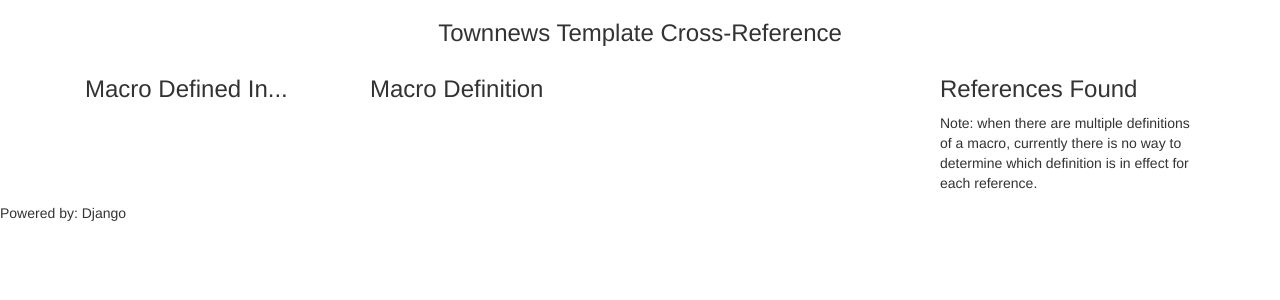
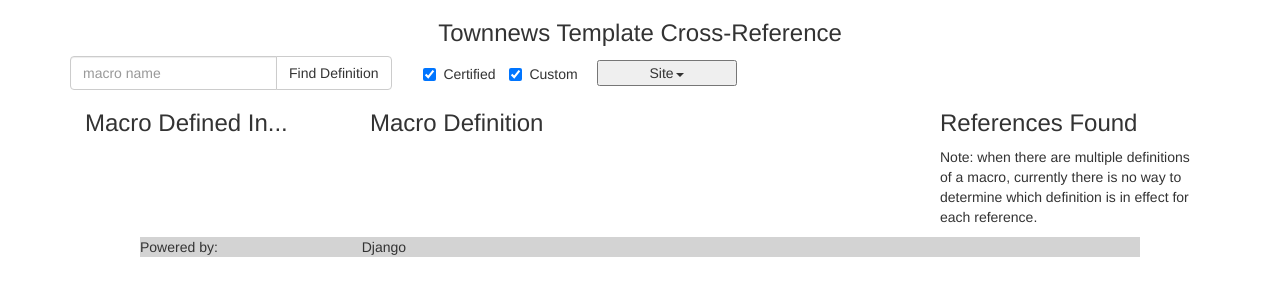
Before and after one commit to alflanagan/utl_lookup, a Django app: template utl_files/templates/utl_files/search.html in a window 1280 px wide. Shown: the top 300 px of the page. Run offline with Django 3.2, Linux system fonts and the light colour scheme; the template is opened without the code that fills it, so the values that code supplies are empty; some libraries are stand-ins or nearby versions.

Commit message:
Begin develop functional macro search

```diff
--- /dev/null
+++ b/utl_files/static/js/utl_files_search.js
@@ -0,0 +1,49 @@
+/**
+ * macros -- module of functions for Townnews macro reference page
+ *
+ * @copyright 2016 BH Media Group, Inc.
+ * @author A. Lloyd Flanagan
+ *
+ */
+
+/* jshint
+      asi: true,
+      bitwise: true,
+      browser: true,
+      curly: true,
+      devel: true,
+      eqeqeq: true,
+      esversion: 6,
+      forin: true,
+      freeze: true,
+      jquery: true,
+      futurehostile: true,
+      latedef: true,
+      noarg: true,
+      nocomma: true,
+      nonew: true,
+      strict: true,
+      undef: true,
+      unused: true,
+      varstmt: true
+*/
+/* global
+   $, Encoder
+*/
+
+$(function () {
+  "use strict";
+  const utl_files = window.utl_files
+
+  $("#id_site li").on("click", function (evt) { console.log("site chosen: " + evt.currentTarget.innerText)})
+
+  $("#id_custom_check").on("click", function(evt) {
+    console.log(evt.currentTarget.innerText)
+  })
+
+})
+
+// Local Variables:
+// js-indent-level: 2
+// js2-strict-missing-semi-warning: nil
+// End:
--- a/utl_files/static/styles/site.css
+++ b/utl_files/static/styles/site.css
@@ -68,6 +68,24 @@
   font-variant: small-caps;
   background-color: lightgrey;
 }
+.footer .django-ver {
+  margin-left: 10em;
+  margin-right: 10em;
+  background-color: lightgrey;
+}
+#id_site_div.dropdown #id_site_btn {
+  width: 10em;
+}
+#id_site_div.dropdown #id_site_label {
+  display: none;
+}
+#id_site_div.dropdown #id_site li:hover {
+  background-color: grey;
+  color: white;
+}
+#id_checkbox_group {
+  margin-left: 2em;
+}
 /********************************/
 /* syntax highlighting          */
 /********************************/
@@ -111,10 +129,6 @@ span.else_stmt {
 span.elseif_stmt {
   color: blueviolet;
 }
-/* alas, we sometimes end up with IDs tagged as "id"
-   and sometimes with "expr". Good idea to use same
-   color for both.
-*/
 span.expr {
   color: slateblue;
 }
@@ -156,7 +170,7 @@ span.return_stmt {
 span.while_stmt {
   color: blueviolet;
 }
-span.end_utl {
+span.eostmt {
   font-weight: bold;
   color: green;
 }
@@ -164,6 +178,11 @@ span.end_utl {
 span.utl_delim {
   font-weight: bold;
   color: green;
+}
+@media (min-width: 1420px) {
+  .container {
+    width: 1370px;
+  }
 }
 /* Remaining syntax styles
 
--- a/utl_files/static/styles/site.less
+++ b/utl_files/static/styles/site.less
@@ -87,6 +87,29 @@
     }
 }
 
+.footer .django-ver {
+    margin-left: 10em;
+    margin-right: 10em;
+    background-color: lightgrey;
+}
+
+#id_site_div.dropdown {
+    #id_site_btn {
+        width: 10em;
+    }
+    #id_site_label {
+        display: none;
+    }
+    #id_site li:hover {
+        background-color: grey;
+        color: white;
+    }
+}
+
+#id_checkbox_group {
+    margin-left: 2em;
+}
+
 /********************************/
 /* syntax highlighting          */
 /********************************/
@@ -109,10 +132,6 @@ span.dotted_id {color: @id_color;}
 span.echo_stmt {color: @keyword_color; }
 span.else_stmt {color: @keyword_color; }
 span.elseif_stmt {color: @keyword_color; }
-/* alas, we sometimes end up with IDs tagged as "id"
-   and sometimes with "expr". Good idea to use same
-   color for both.
-*/
 span.expr {color: @id_color;}
 span.for_stmt {color: @keyword_color; }
 span.id {color: @id_color !important; }
@@ -127,10 +146,16 @@ span.paren_expr {color: pink;}
 span.return_stmt {color: @keyword_color; }
 span.while_stmt  {color: @keyword_color; }
 
-span.end_utl {font-weight: bold; color: green; }
+span.eostmt {font-weight: bold; color: green; }
 
 /* extra class added by view */
 span.utl_delim {font-weight: bold; color: green; }
+
+@media (min-width: 1420px) {
+    .container {
+        width: 1370px;
+    }
+}
 
 /* Remaining syntax styles
 
--- a/utl_files/templates/utl_files/search.html
+++ b/utl_files/templates/utl_files/search.html
@@ -1,8 +1,53 @@
 {% extends 'base.html' %}
+
+{% load static %}
 
 {% block page_header %}Macro {{ macro_name }}{% endblock %}
 
 {% block page_body %}
+  <div id="macro-name-search">
+   {% autoescape on %}
+    <form class="form-inline" id="macro-name-search-form" role="search">
+        <div class="form-group">
+            <div class="input-group">
+              <input type="text" class="form-control" placeholder="macro name"
+                     aria-describedby="basic-addon1">
+              <span class="input-group-btn">
+                  <button class="btn btn-default" type="submit">Find Definition</button>
+              </span>
+            </div>
+        </div>
+
+        <div class="form-group" id="id_checkbox_group">
+            <label class="checkbox-inline">
+              <input type="checkbox" id="id_certified_check"
+                     checked=""> Certified
+            </label>
+            <label class="checkbox-inline">
+              <input type="checkbox" id="id_custom_check"
+                     checked=""> Custom
+            </label>
+        </div>
+
+        <div class="form-group">
+            <div id="id_site_div" class="dropdown col-lg-2">
+                <button id="id_site_btn" type="button" data-toggle="dropdown" aria-haspopup="true"
+                        aria-expanded="false" aria-labelledby="id_site_label">
+                 Site<span class="caret"></span>
+                </button>
+                <label id="id_site_label">Select Site</label>
+                <ul id="id_site" class="dropdown-menu" aria-labelledby="id_site_label">
+                    <li>All Sites</li>
+                    {% for site in active_sites %}
+                    <li>{{ site }}</li>
+                    {% endfor %}
+                </ul>
+            </div> {# #id_site_div #}
+            <input type="hidden" id="selected_site"></input>
+        </div> {# .form-group #}
+    </form>
+   {% endautoescape %}
+</div>
   <div id="pkg-file-list" class= "col-md-3 btn-group-vertical" role="group"
        aria-label="List of files defining this macro">
        <h3>Macro Defined In...</h3>
@@ -29,6 +74,10 @@
 {% endblock %}
 
 {% block javascript_libraries %}
+<script src="{% static 'js/encoder.js' %}"></script>
+<script src="{% static 'js/utl_files_common.js' %}"></script>
+<script src="{% static 'js/utl_files_search.js' %}" />
+
 <script>(function () {
   "use strict";
 
--- a/utl_lookup/dev-settings.py
+++ b/utl_lookup/dev-settings.py
@@ -113,7 +113,7 @@ STATIC_ROOT = os.path.join(BASE_DIR, 'static/')
 TNPACKAGE_FILES_ROOT = '/mnt/extra/Devel/utl_indexer/data/exported/'
 
 
-# monkey-patch for adding debug hook to Django exceptions
+# add debug hook to Django exceptions
 # Absolutely DO NOT put this in production
 def wing_debug_hook(*args, **kwargs):
     """Detect Wingware IDE and add extra hook for exceptions."""
```
Also changed, not shown: utl_files/views.py (+11 -4 lines), 3 other files.
